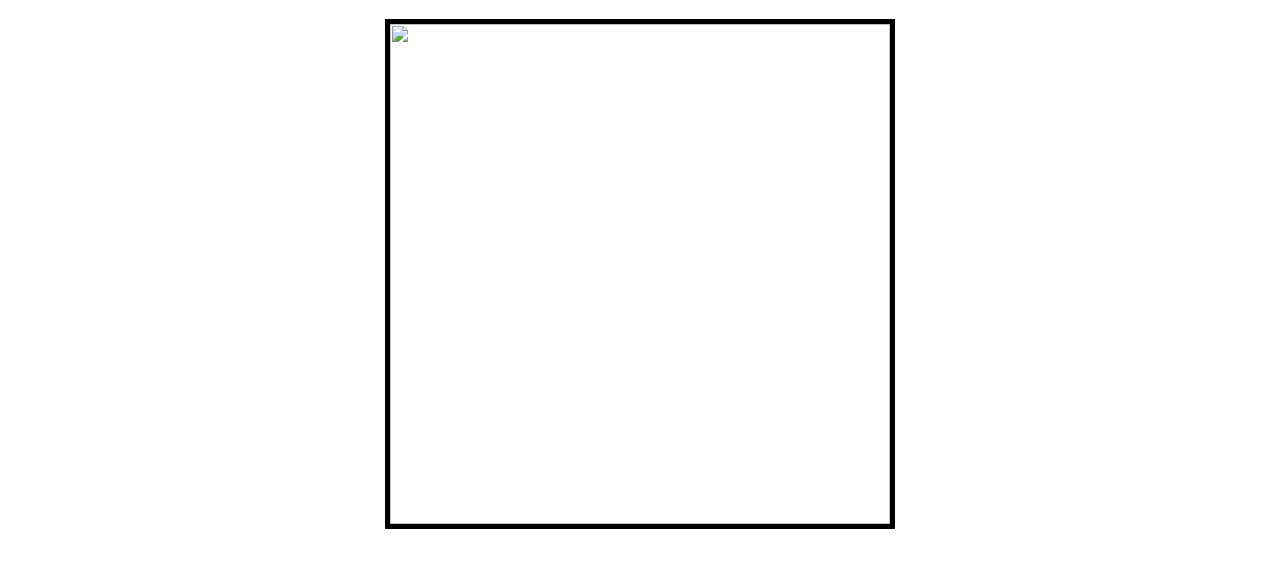
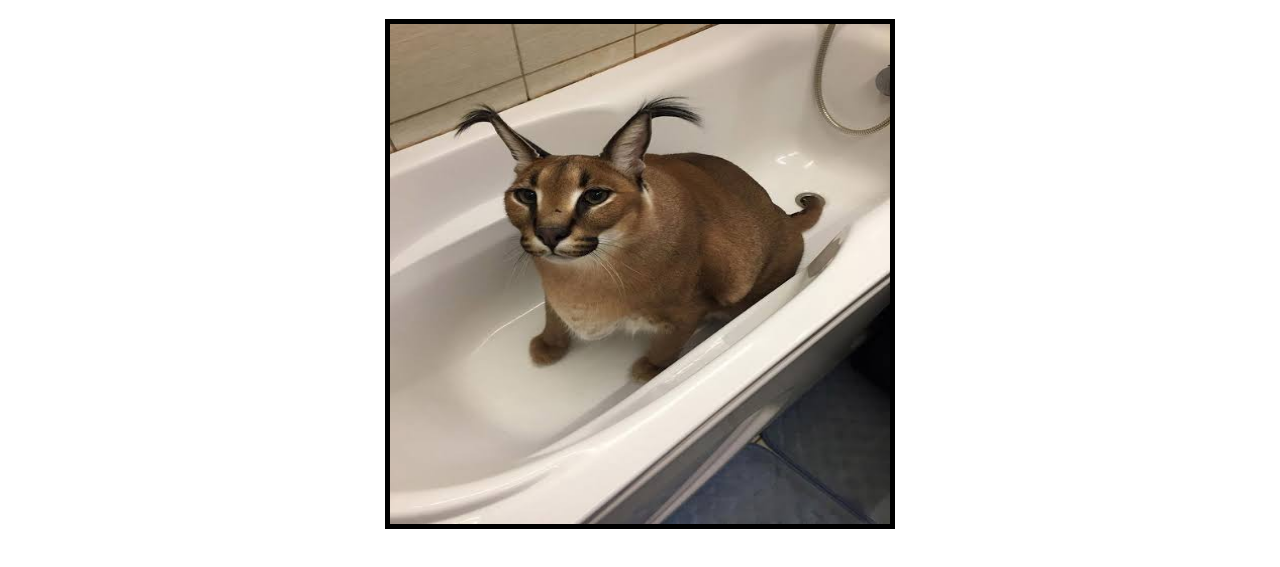
Before and after one commit to NoName00L/testing, a plain HTML site: page index.html in a window 1280 px wide. Shown: the part 67-634 px from the top of the page. Drawn offline with Linux system fonts and the light colour scheme.

Commit message:
Update index.html

```diff
--- a/index.html
+++ b/index.html
@@ -16,7 +16,7 @@
 <body>
  <h1 id ="Ts"> Testing <h1>
 
- <img id = "img" src=/Images/Testing.png width ="500px" height ="500px">
+ <img id = "img" src=Testing.png width ="500px" height ="500px">
 
 
 
```
